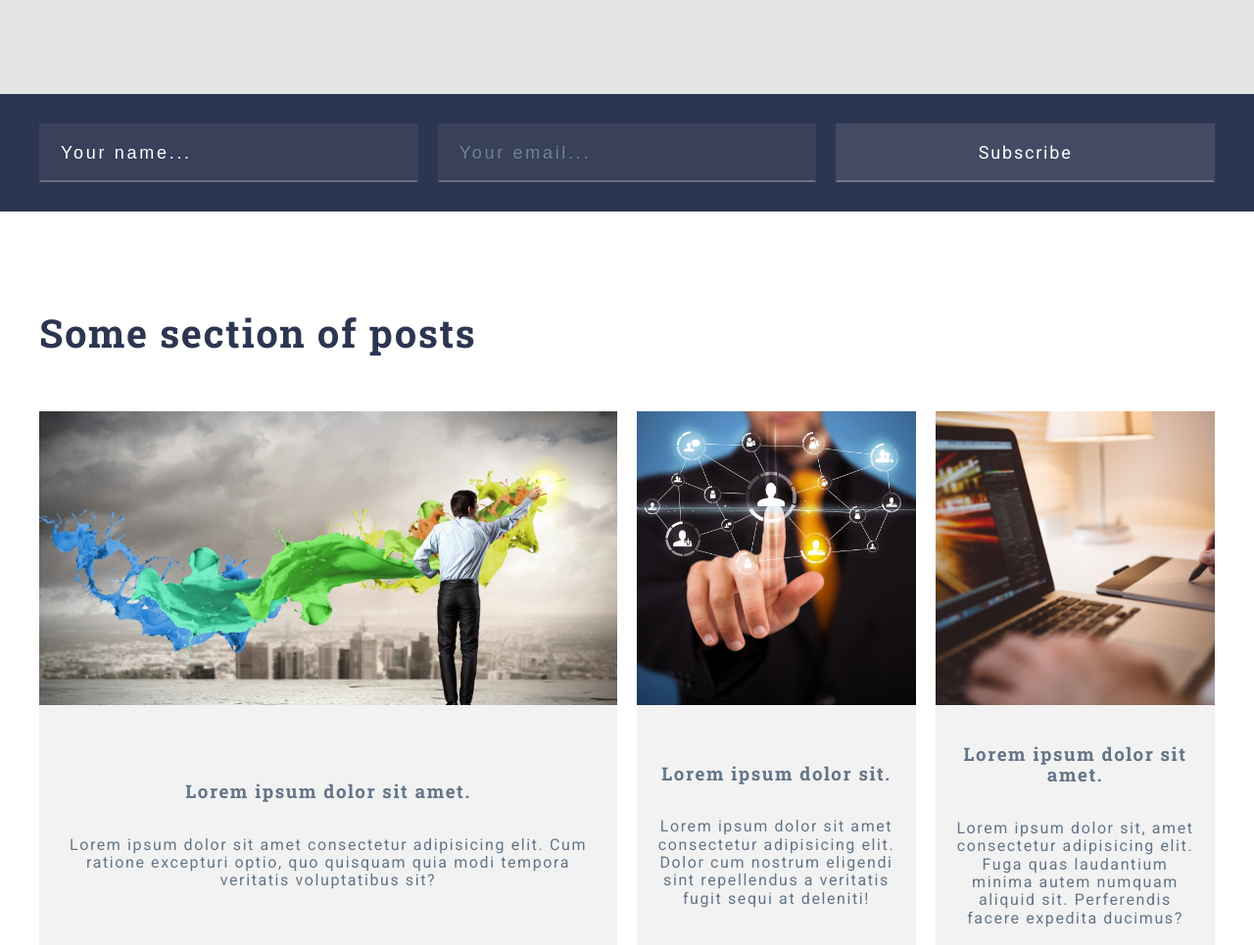
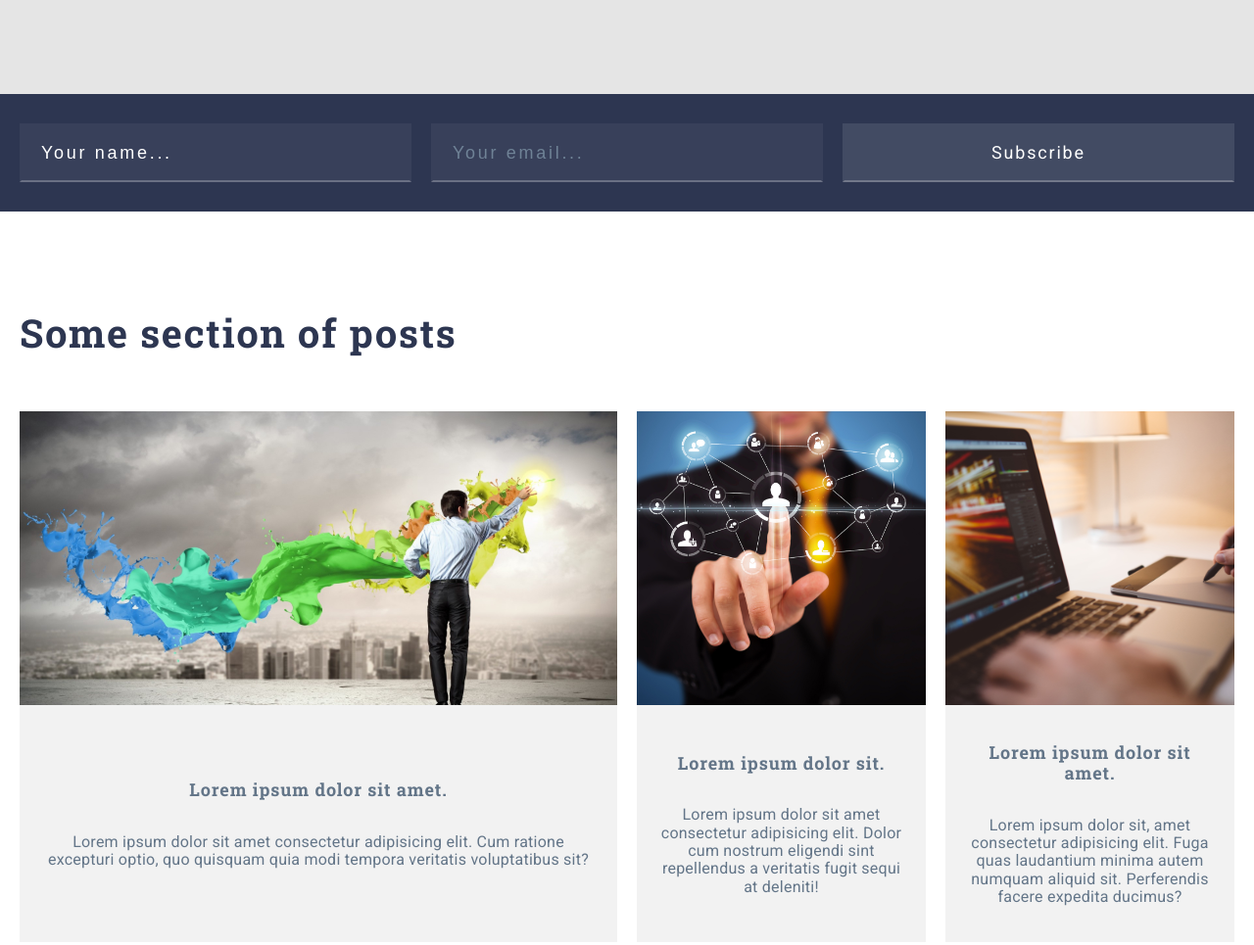
Before and after one commit to ludnikban/grid-template-master-my, a plain HTML site: page index.html in a window 1280 px wide. Shown: the part 2320-3285 px from the top of the page at 98% size. Drawn offline with Linux system fonts and the light colour scheme; a script that the page names is missing.

Commit message:
исправление ошибок 9,11-13

```diff
--- a/assets/scss/sections/_section-form.scss
+++ b/assets/scss/sections/_section-form.scss
@@ -4,7 +4,7 @@
   padding: $gap * 1.5 0;
 
   &__container {
-    max-width: $xl + $gap * 2;
+    max-width: $ul;
     display: grid;
     grid-gap: $gap;
     margin: auto;
@@ -20,6 +20,7 @@
   }
 
   .form-item {
+
     &:nth-of-type(1) {
       ::placeholder {
         color: $color-light;
@@ -34,6 +35,9 @@
       height: 60px;
       padding-right: $gap;
       padding-left: $gap;
+
+      overflow: visible;
+      color: $color-light;
 
       transition: background-color 0.5s, border-color 0.5s;
       letter-spacing: 0.15em;
--- a/assets/scss/sections/_section-intro.scss
+++ b/assets/scss/sections/_section-intro.scss
@@ -13,7 +13,7 @@
     padding-bottom: $gap * 3;
   }
   &__container {
-    max-width: $xl + $gap * 2;
+    max-width: $ul;
     position: relative;
     margin: 0 auto;
     display: grid;
--- a/assets/scss/sections/_section-post.scss
+++ b/assets/scss/sections/_section-post.scss
@@ -1,13 +1,11 @@
 .post {
-  max-width: $xl + $gap * 2;
+  max-width: $ul;
   margin: auto;
 
   @include lg-min {
     padding: $gap * 5 0 $gap * 5 0;
   }
   @include lg-md {
-    // padding-top: $gap * 4;
-    // padding-bottom: $gap * 4;
     padding: $gap * 4 0 $gap * 4 0;
   }
   @include md {
@@ -98,28 +96,37 @@
       }
     }
   }
+}
 
-
-}
 .post-item {
   background-color: lighten($color-gray-light, 5%);
   transition: background-color 0.5s;
 
+  &__text {
+    display: grid;
+    padding: $gap;
+    align-content: center;
+    text-align: center;
+    transition: color 0.5s;
+    color: $color-gray;
+
+    h3 {
+      font-family: $font-header;
+      font-size: 1.125rem;
+      letter-spacing: 0.05em;
+    }
+
+    p {
+      letter-spacing: 0.015em;
+    }
+  }
+
   &:hover {
     background-color: darken($color-gray-light, 5%);
+    color: $color-primary;
 
     .post-item__img img {
       transform: scale(1.1);
-    }
-    h3 {
-      color: $color-primary;
-      font-family: $font-header;
-      font-size: 1.125rem;
-      letter-spacing: 0,9px;
-    }
-    p {
-      color: $color-primary;
-      font-family: $font-main;
     }
   }
 
@@ -141,23 +148,6 @@
       width: 100%;
       transition: transform 0.5s;
       object-fit: cover;
-    }
-  }
-
-  &__text {
-    display: grid;
-    padding: $gap;
-    align-content: center;
-
-    h3 {
-      transition: color 0.5s;
-      text-align: center;
-      font-family: $font-header;
-    }
-
-    p {
-      transition: color 0.5s;
-      text-align: center;
     }
   }
 
```
Also changed, not shown: index.html (+1 -1 lines), assets/css/style.css.
